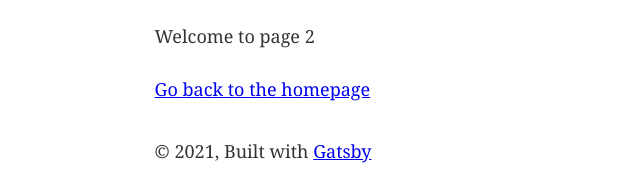
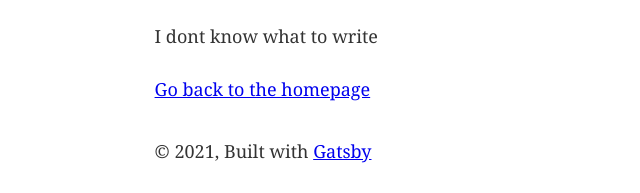
Before and after one commit to clorefi/default, a Gatsby site: page /page-2 in a window 1280 px wide. Shown: the part 170-363 px from the top of the page, 25-665 px from the left. Built offline with nearby package versions, Linux system fonts and the light colour scheme; Gatsby itself is replaced by a stand-in of ours.

Commit message:
Update page-2.js

```diff
--- a/src/pages/page-2.js
+++ b/src/pages/page-2.js
@@ -8,7 +8,7 @@
   <Layout>
     <Seo title="Page two" />
     <h1>Hi from the second page</h1>
-    <p>Welcome to page 2</p>
+    <p>I dont know what to write</p>
     <Link to="/">Go back to the homepage</Link>
   </Layout>
 )
```
